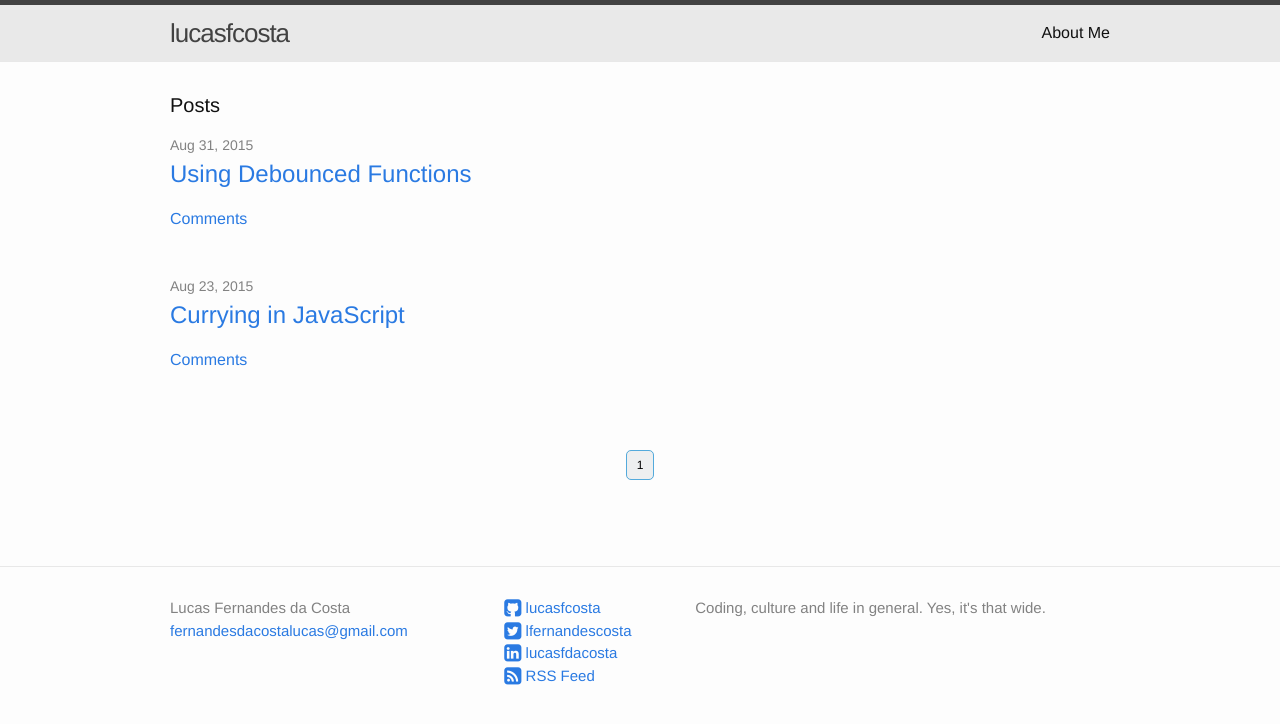
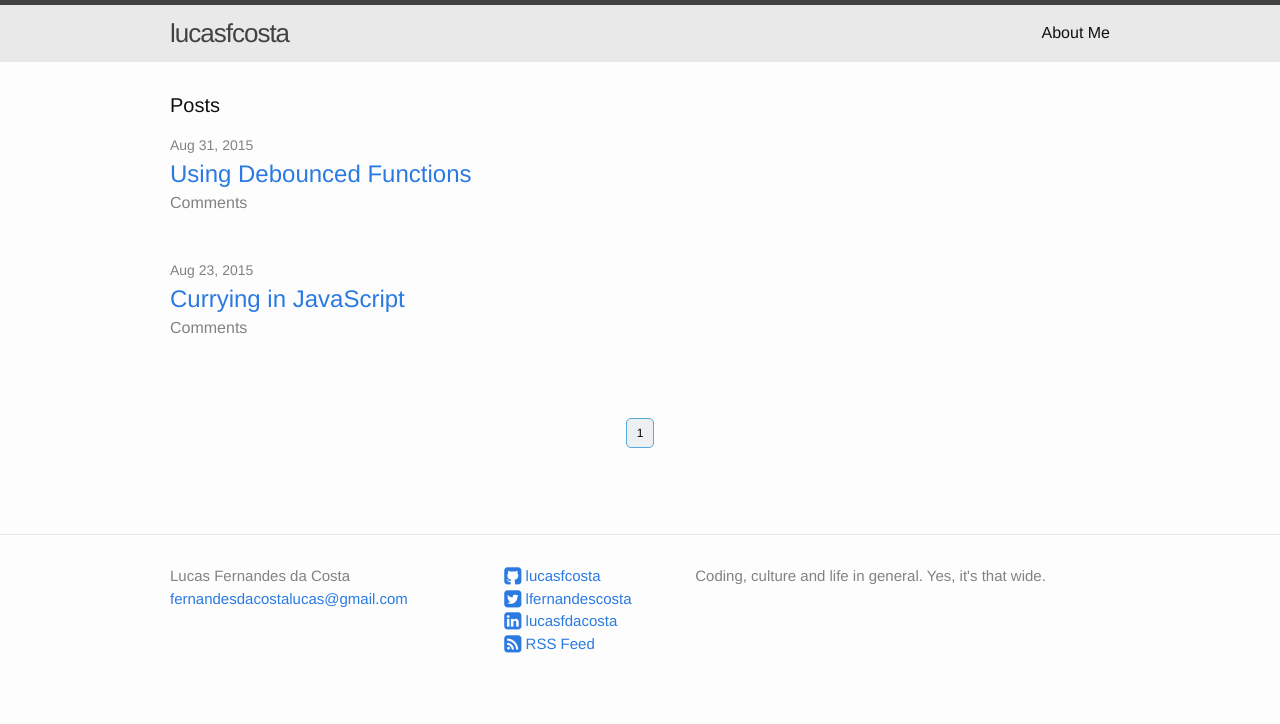
Before and after one commit to lucasfcosta/blog, a Jekyll site: the page built from index.html, in a window 1280 px wide. Shown: the top 724 px of the page. Built offline with Jekyll 4.4.1, drawn with Linux system fonts in a browser that asks for light colours; the list of posts is cut into pages by our own code; comment, search, counter and statistics services are not loaded.

Commit message:
Fixing comments count layout. #2

```diff
--- a/_sass/_layout.scss
+++ b/_sass/_layout.scss
@@ -194,6 +194,15 @@
     }
 }
 
+.disqus-comment-count {
+    display: block;
+    margin-top: -1em;
+    &,
+    &:visited {
+        color: $grey-color;
+    }
+}
+
 .post-link {
     display: block;
     font-size: 24px;
--- a/index.html
+++ b/index.html
@@ -16,7 +16,7 @@ layout: default
           <a class="post-link" href="{{ post.url | prepend: site.baseurl }}">{{ post.title }}</a>
         </h2>
 
-        <a class=" comment-count" href="{{ post.url | prepend: site.baseurl }}#disqus_thread"> Comments</a>
+        <a class="disqus-comment-count" href="{{ post.url | prepend: site.baseurl }}#disqus_thread" data-disqus-url="{{ post.url | prepend: site.baseurl }}"> Comments</a>
 
       </li>
     {% endfor %}
```
